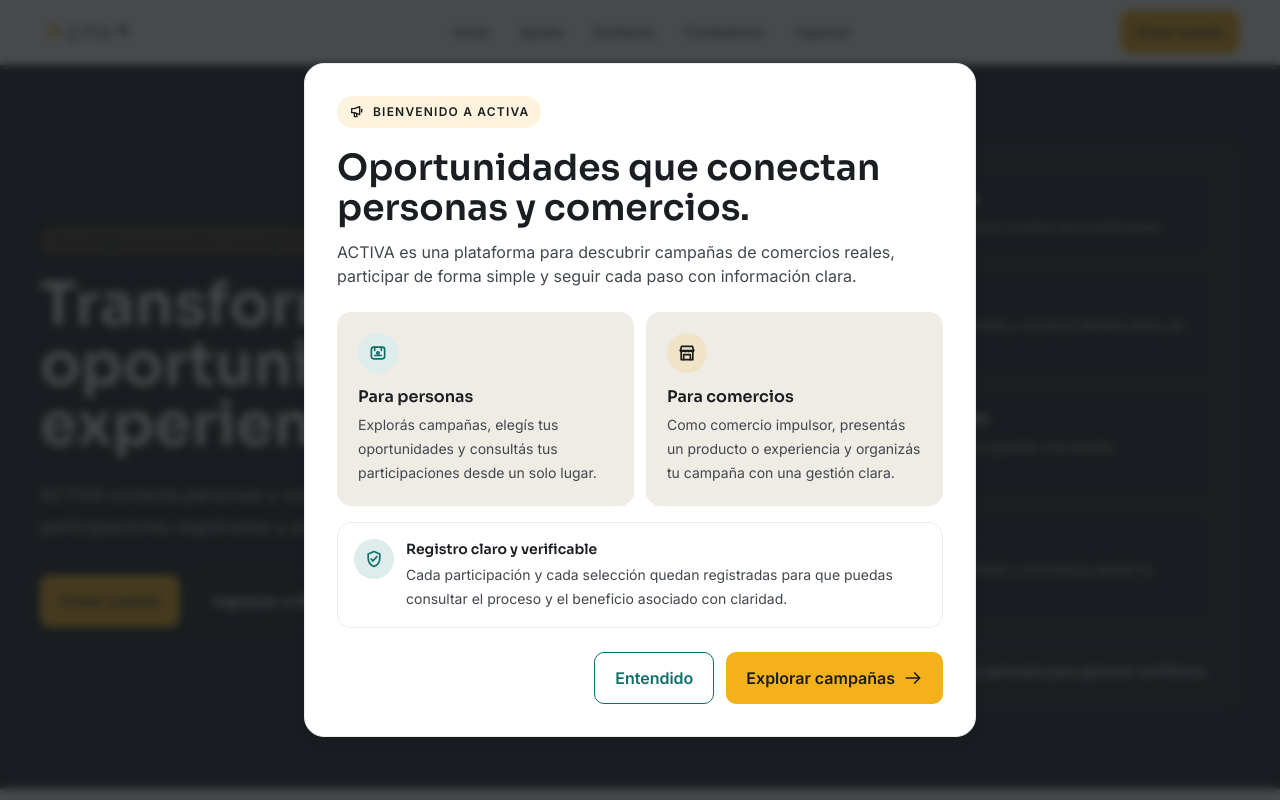
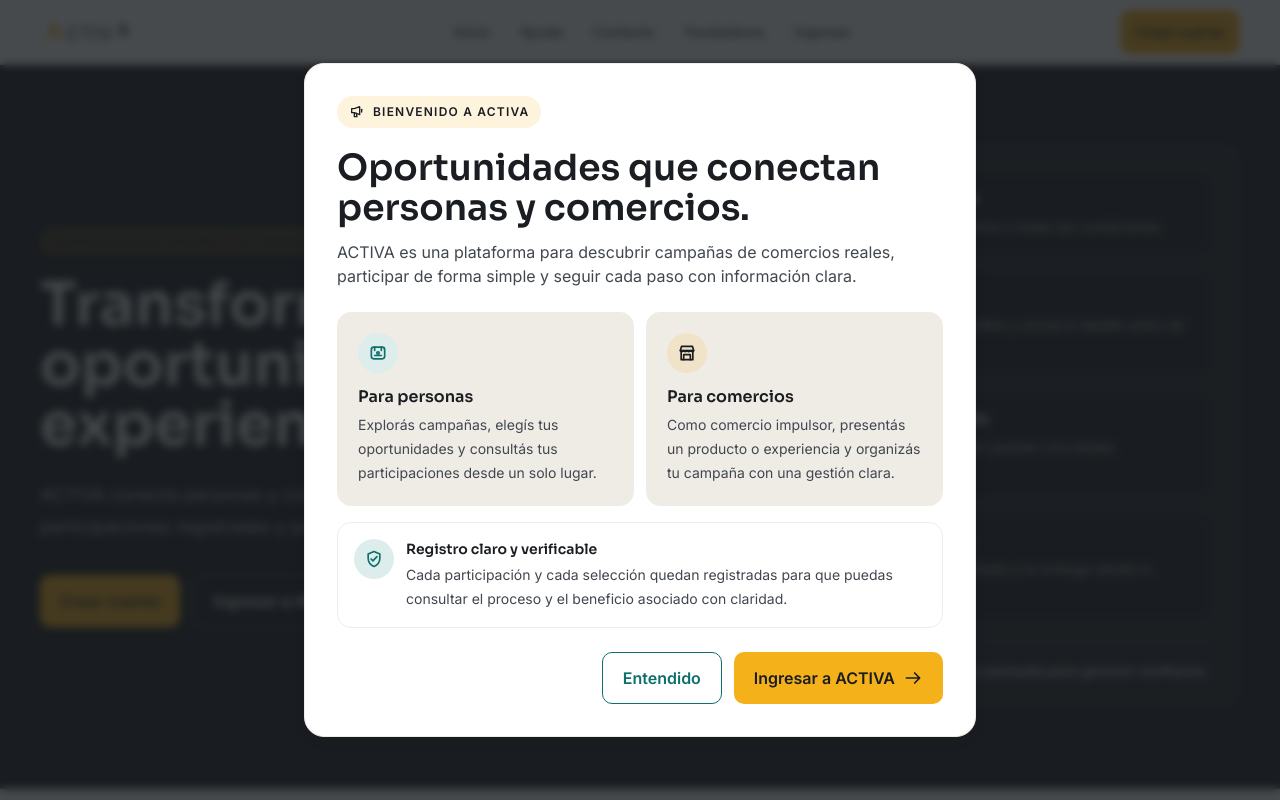
Before and after one commit to Fedegtaibo/sorteos-app, a Next.js app in the folder apps/web/: page / in a window 1280 px wide. Shown: the top 800 px of the page. Built offline with nearby package versions, Linux system fonts and the light colour scheme.

Commit message:
fix: actualizar accesos publicos sin marketplace

```diff
--- a/apps/web/src/app/not-found.tsx
+++ b/apps/web/src/app/not-found.tsx
@@ -43,10 +43,10 @@ export default function NotFound() {
                 Volver al inicio
               </Link>
               <Link
-                href="/#marketplace"
+                href="/login"
                 className="inline-flex h-[52px] items-center justify-center gap-activa-8 rounded-activa-sm border border-action-secondary bg-background-surface px-activa-20 text-base font-semibold text-action-secondary transition-colors duration-fast ease-activa hover:bg-activa-teal-soft focus-visible:outline-none focus-visible:ring-2 focus-visible:ring-border-focus focus-visible:ring-offset-2"
               >
-                Explorar campañas
+                Ingresar a ACTIVA
                 <ActivaIcon name="arrow-right" size={20} />
               </Link>
             </div>
--- a/apps/web/src/components/HomeIntroModal.tsx
+++ b/apps/web/src/components/HomeIntroModal.tsx
@@ -109,11 +109,11 @@ export default function HomeIntroModal() {
             </Button>
 
             <Link
-              href="#marketplace"
+              href="/login"
               onClick={cerrar}
               className="inline-flex h-[52px] w-full items-center justify-center gap-activa-8 rounded-activa-sm bg-action-primary px-activa-20 text-base font-semibold text-action-primary-text transition-colors duration-fast ease-activa hover:bg-action-primary-hover focus-visible:outline-none focus-visible:ring-2 focus-visible:ring-border-focus focus-visible:ring-offset-2 sm:w-auto"
             >
-              Explorar campañas
+              Ingresar a ACTIVA
               <ActivaIcon name="arrow-right" size={20} />
             </Link>
           </div>
```
